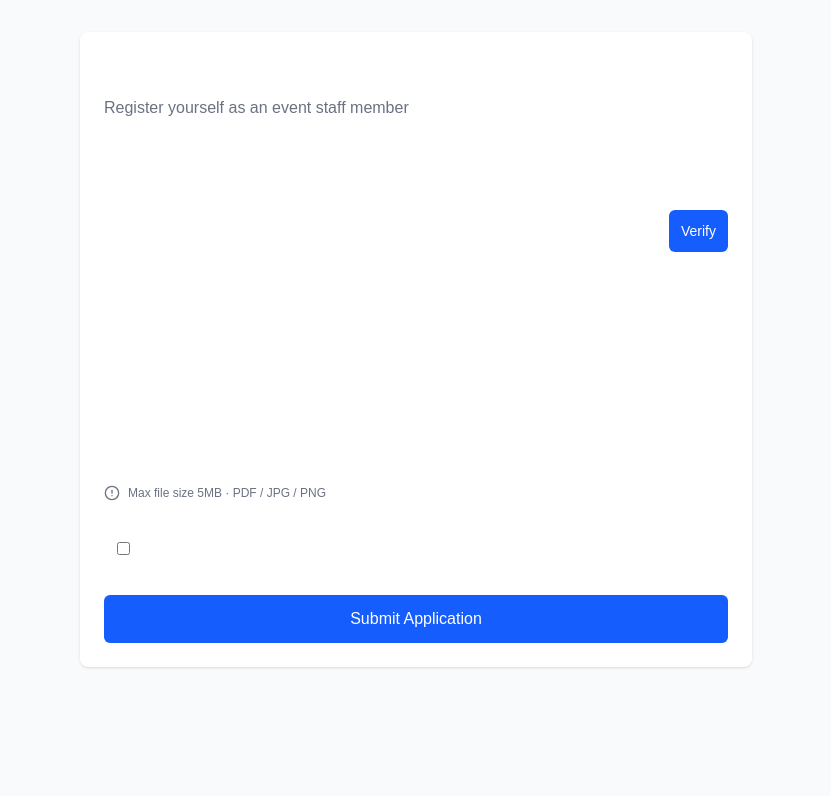
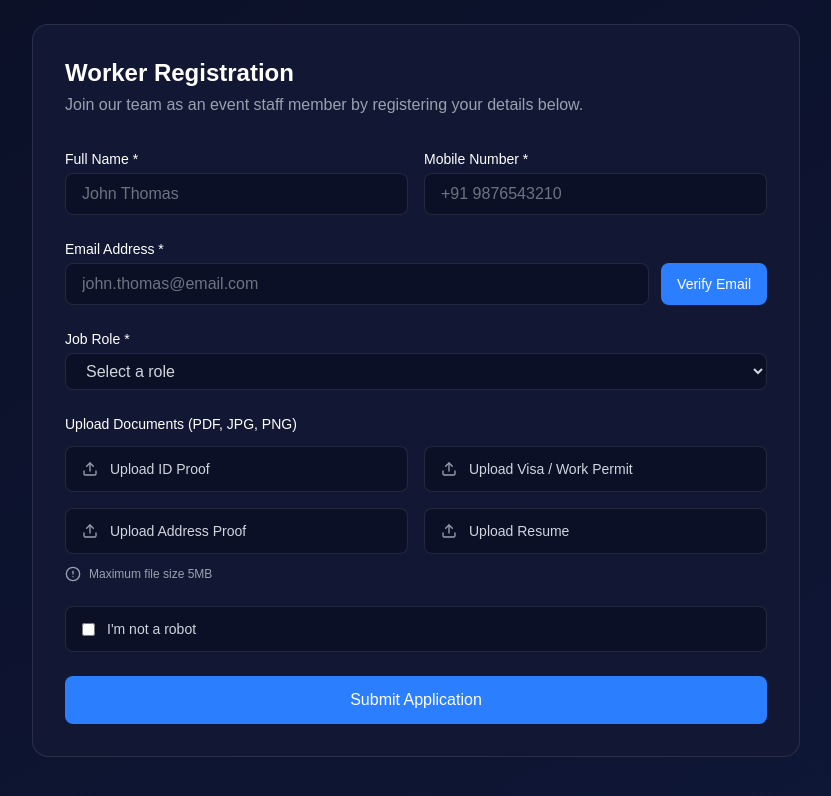
Before and after one commit to MidhunSreekkuttan/Event-Management, a React (Vite) app in the folder frontend/: page /workers/registration in a window 1280 px wide. Shown: the top 796 px of the page, without its empty margins (224-1055 px from the left). Built offline with nearby package versions, Linux system fonts and the light colour scheme.

Commit message:
update workers Page

```diff
--- a/frontend/src/pages/workers/Index.jsx
+++ b/frontend/src/pages/workers/Index.jsx
@@ -68,7 +68,7 @@ const Index = () => {
             <div
               className="flex flex-col sm:flex-row gap-3 md:gap-4 justify-center animate-fade-in"
             >
-              <Link to="/register">
+              <Link to="/workers/registration">
                 <Button size="lg" className="w-full sm:w-auto btn-press group">
                   Register as Worker
                   <ArrowRight className="ml-2 h-4 w-4 transition-transform duration-200 group-hover:translate-x-1" />
--- a/frontend/src/pages/workers/WorkersDashboard.jsx
+++ b/frontend/src/pages/workers/WorkersDashboard.jsx
@@ -66,36 +66,39 @@ const assignments = [
     time: "6:00 AM - 4:00 PM",
     status: "Cancelled",
   },
-
 ];
 
 /* ---------------- STATUS STYLE ---------------- */
 const statusStyle = (status) => {
-  if (status === "Confirmed")
-    return "bg-blue-600/20 text-blue-400";
-  if (status === "Pending")
-    return "bg-yellow-600/20 text-yellow-400";
-  if (status === "Cancelled")
-    return "bg-red-600/20 text-red-400";
+  if (status === "Confirmed") return "bg-blue-600/20 text-blue-400";
+  if (status === "Pending") return "bg-yellow-600/20 text-yellow-400";
+  if (status === "Cancelled") return "bg-red-600/20 text-red-400";
   return "";
 };
 
-/* ---------------- MAIN ---------------- */
+/* ---------------- MAIN COMPONENT ---------------- */
 export default function WorkerDashboard() {
   const [search, setSearch] = useState("");
   const [status, setStatus] = useState("all");
+  const [role, setRole] = useState("all");
+
+  const roles = useMemo(() => {
+    return ["all", ...new Set(assignments.map((a) => a.role))];
+  }, []);
 
   const filteredAssignments = useMemo(() => {
     return assignments.filter((a) => {
       const matchSearch =
         search === "" ||
-        a.title.toLowerCase().includes(search.toLowerCase());
+        a.title.toLowerCase().includes(search.toLowerCase()) ||
+        a.date.toLowerCase().includes(search.toLowerCase());
 
       const matchStatus = status === "all" || a.status === status;
+      const matchRole = role === "all" || a.role === role;
 
-      return matchSearch && matchStatus;
+      return matchSearch && matchStatus && matchRole;
     });
-  }, [search, status]);
+  }, [search, status, role]);
 
   return (
     <div className="min-h-screen bg-gradient-to-br from-[#0b1026] to-[#0f1738] p-6">
@@ -107,7 +110,7 @@ export default function WorkerDashboard() {
             Worker Dashboard
           </h1>
           <p className="text-gray-400 mt-1">
-            Welcome, John! <br /> Manage your event assignments here.
+            Welcome, John! Manage your event assignments here.
           </p>
         </div>
 
@@ -134,26 +137,70 @@ export default function WorkerDashboard() {
         </div>
 
         {/* ASSIGNMENTS */}
-        <div className="rounded-2xl bg-[#121833] border border-white/10 p-6 space-y-5">
+        <div className="rounded-2xl bg-[#121833] border border-white/10 p-6 space-y-6">
           <h2 className="text-lg font-medium text-white">
             My Upcoming Assignments
           </h2>
 
-          {/* SEARCH + FILTER */}
-          <div className="flex flex-col sm:flex-row gap-4">
+          {/* SEARCH */}
+          <div className="relative">
             <input
-              placeholder="Search by event name..."
+              placeholder="Search by event name or date..."
               value={search}
               onChange={(e) => setSearch(e.target.value)}
-              className="w-full rounded-lg bg-[#0b1026] border border-white/10 px-4 py-2 text-gray-300 focus:outline-none"
+              className="w-full rounded-lg bg-[#0b1026] border border-white/10 pl-10 pr-4 py-2 text-gray-300 focus:outline-none"
             />
+            <svg
+              className="absolute left-3 top-2.5 h-5 w-5 text-gray-400"
+              fill="none"
+              stroke="currentColor"
+              viewBox="0 0 24 24"
+            >
+              <path
+                strokeLinecap="round"
+                strokeLinejoin="round"
+                strokeWidth="2"
+                d="M21 21l-4.35-4.35M10 18a8 8 0 100-16 8 8 0 000 16z"
+              />
+            </svg>
+          </div>
 
+          {/* FILTERS */}
+          <div className="flex flex-wrap items-center gap-4 text-sm text-gray-400">
+            <span className="flex items-center gap-2">
+              <svg className="h-4 w-4" viewBox="0 0 24 24" fill="none">
+                <path
+                  d="M3 5h18l-7 8v6l-4-2v-4L3 5z"
+                  stroke="currentColor"
+                  strokeWidth="1.5"
+                />
+              </svg>
+              Filter by:
+            </span>
+
+            {/* ROLE FILTER */}
+            <select
+              value={role}
+              onChange={(e) => setRole(e.target.value)}
+              className="rounded-lg bg-[#0b1026] border border-white/10 px-4 py-2 text-gray-300"
+            >
+              <option value="all">All Roles</option>
+              {roles
+                .filter((r) => r !== "all")
+                .map((r) => (
+                  <option key={r} value={r}>
+                    {r}
+                  </option>
+                ))}
+            </select>
+
+            {/* STATUS FILTER */}
             <select
               value={status}
               onChange={(e) => setStatus(e.target.value)}
               className="rounded-lg bg-[#0b1026] border border-white/10 px-4 py-2 text-gray-300"
             >
-              <option value="all">All Status</option>
+              <option value="all">All Statuses</option>
               <option value="Confirmed">Confirmed</option>
               <option value="Pending">Pending</option>
               <option value="Cancelled">Cancelled</option>
--- a/frontend/src/pages/workers/WorkersRegistration.jsx
+++ b/frontend/src/pages/workers/WorkersRegistration.jsx
@@ -1,3 +1,5 @@
+"use client";
+
 import { useState } from "react";
 import {
   CheckCircle2,
@@ -13,7 +15,7 @@ const documentTypes = [
   { type: "resume", label: "Upload Resume" },
 ];
 
-const WorkerRegistration = () => {
+export default function WorkerRegistration() {
   const [form, setForm] = useState({
     fullName: "",
     mobileNumber: "",
@@ -32,7 +34,7 @@ const WorkerRegistration = () => {
     setForm({ ...form, [name]: type === "checkbox" ? checked : value });
   };
 
-  const verifyEmail = async () => {
+  const verifyEmail = () => {
     if (!form.email) return;
     setVerifying(true);
     setTimeout(() => {
@@ -45,10 +47,10 @@ const WorkerRegistration = () => {
     setUploads({ ...uploads, [type]: file });
   };
 
-  const submitForm = async (e) => {
+  const submitForm = (e) => {
     e.preventDefault();
     if (!emailVerified) {
-      alert("Verify email first");
+      alert("Please verify your email");
       return;
     }
 
@@ -56,69 +58,80 @@ const WorkerRegistration = () => {
     setTimeout(() => {
       setSubmitting(false);
       alert("Application Submitted");
-      setForm({
-        fullName: "",
-        mobileNumber: "",
-        email: "",
-        role: "",
-        robot: false,
-      });
-      setUploads({});
-      setEmailVerified(false);
     }, 2000);
   };
 
   return (
-    <div className="min-h-screen bg-gray-50 p-4 md:p-8">
-      <div className="max-w-2xl mx-auto bg-white rounded-lg shadow p-6">
-        <h1 className="text-2xl font-semibold mb-2">
+    <div className="min-h-screen bg-gradient-to-br from-[#0B1026] to-[#0F1738] p-6">
+      <div className="max-w-3xl mx-auto bg-[#121833] border border-white/10 rounded-2xl p-8">
+
+        {/* HEADER */}
+        <h1 className="text-2xl font-semibold text-white mb-1">
           Worker Registration
         </h1>
-        <p className="text-gray-500 mb-6">
-          Register yourself as an event staff member
+        <p className="text-gray-400 mb-8">
+          Join our team as an event staff member by registering your details below.
         </p>
 
         <form onSubmit={submitForm} className="space-y-6">
+
           {/* NAME & MOBILE */}
           <div className="grid md:grid-cols-2 gap-4">
+            <div>
+              <label className="text-sm text-white mb-1 block">
+                Full Name *
+              </label>
               <input
                 name="fullName"
                 value={form.fullName}
                 onChange={handleChange}
-              placeholder="Full Name"
-              className="border rounded-md p-2 w-full"
+                placeholder="John Thomas"
                 required
+                className="w-full rounded-lg bg-[#0B1026] border border-white/10 px-4 py-2 text-gray-300 focus:outline-none"
               />
+            </div>
+
+            <div>
+              <label className="text-sm text-white mb-1 block">
+                Mobile Number *
+              </label>
               <input
                 name="mobileNumber"
                 value={form.mobileNumber}
                 onChange={handleChange}
-              placeholder="Mobile Number"
-              className="border rounded-md p-2 w-full"
+                placeholder="+91 9876543210"
                 required
+                className="w-full rounded-lg bg-[#0B1026] border border-white/10 px-4 py-2 text-gray-300 focus:outline-none"
               />
+            </div>
           </div>
 
           {/* EMAIL */}
-          <div className="flex gap-2">
+          <div>
+            <label className="text-sm text-white mb-1 block">
+              Email Address *
+            </label>
+
+            <div className="flex gap-3">
               <input
                 name="email"
                 type="email"
                 value={form.email}
                 onChange={handleChange}
-              placeholder="Email Address"
+                placeholder="john.thomas@email.com"
                 disabled={emailVerified}
-              className="border rounded-md p-2 flex-1"
                 required
+                className="flex-1 rounded-lg bg-[#0B1026] border border-white/10 px-4 py-2 text-gray-300 focus:outline-none"
               />
+
               <button
                 type="button"
                 onClick={verifyEmail}
                 disabled={emailVerified || verifying}
-              className={`px-3 py-2 rounded-md text-sm text-white ${
+                className={`px-4 rounded-lg text-sm font-medium text-white flex items-center justify-center ${
                   emailVerified
                     ? "bg-green-500"
-                  : "bg-blue-600 hover:bg-blue-700"
+                    : "bg-blue-500 hover:bg-blue-600"
                 }`}
               >
                 {verifying ? (
@@ -126,41 +139,50 @@ const WorkerRegistration = () => {
                 ) : emailVerified ? (
                   <CheckCircle2 className="h-4 w-4" />
                 ) : (
-                "Verify"
+                  "Verify Email"
                 )}
               </button>
             </div>
+          </div>
 
           {/* ROLE */}
+          <div>
+            <label className="text-sm text-white mb-1 block">
+              Job Role *
+            </label>
             <select
               name="role"
               value={form.role}
               onChange={handleChange}
-            className="border rounded-md p-2 w-full"
               required
+              className="w-full rounded-lg bg-[#0B1026] border border-white/10 px-4 py-2 text-gray-300"
             >
-            <option value="">Select Job Role</option>
-            <option value="coordinator">Event Coordinator</option>
-            <option value="staff">Event Staff</option>
-            <option value="manager">Event Manager</option>
-            <option value="catering">Catering</option>
-            <option value="technical">Technical Support</option>
+              <option value="">Select a role</option>
+              <option>Event Coordinator</option>
+              <option>Event Staff</option>
+              <option>Event Manager</option>
+              <option>Catering Service</option>
+              <option>Technical Support</option>
             </select>
+          </div>
 
           {/* DOCUMENTS */}
           <div>
-            <p className="font-medium mb-2">
-              Upload Documents
-            </p>
+            <label className="text-sm text-white mb-3 block">
+              Upload Documents (PDF, JPG, PNG)
+            </label>
 
-            <div className="grid sm:grid-cols-2 gap-3">
+            <div className="grid sm:grid-cols-2 gap-4">
               {documentTypes.map((doc) => (
                 <label
                   key={doc.type}
-                  className="border rounded-lg p-3 flex items-center gap-2 cursor-pointer hover:bg-gray-50"
+                  className="flex items-center gap-3 bg-[#0B1026] border border-white/10 rounded-lg px-4 py-3 cursor-pointer hover:border-white/20"
                 >
-                  <Upload className="h-4 w-4" />
-                  <span className="text-sm">{doc.label}</span>
+                  <Upload className="h-4 w-4 text-gray-400" />
+                  <span className="text-sm text-gray-300">
+                    {doc.label}
+                  </span>
+
                   <input
                     type="file"
                     className="hidden"
@@ -168,21 +190,22 @@ const WorkerRegistration = () => {
                       uploadFile(doc.type, e.target.files[0])
                     }
                   />
+
                   {uploads[doc.type] && (
-                    <CheckCircle2 className="h-4 w-4 text-green-600 ml-auto" />
+                    <CheckCircle2 className="h-4 w-4 text-green-500 ml-auto" />
                   )}
                 </label>
               ))}
             </div>
 
-            <div className="flex items-center gap-2 mt-3 text-xs text-gray-500">
+            <div className="flex items-center gap-2 mt-3 text-xs text-gray-400">
               <AlertCircle className="h-4 w-4" />
-              Max file size 5MB · PDF / JPG / PNG
+              Maximum file size 5MB
             </div>
           </div>
 
-          {/* ROBOT CHECK */}
-          <label className="flex items-center gap-2 border rounded-lg p-3">
+          {/* ROBOT */}
+          <label className="flex items-center gap-3 bg-[#0B1026] border border-white/10 rounded-lg px-4 py-3">
             <input
               type="checkbox"
               name="robot"
@@ -190,14 +213,16 @@ const WorkerRegistration = () => {
               onChange={handleChange}
               required
             />
-            <span className="text-sm">I'm not a robot</span>
+            <span className="text-sm text-gray-300">
+              I'm not a robot
+            </span>
           </label>
 
           {/* SUBMIT */}
           <button
             type="submit"
             disabled={submitting}
-            className="w-full bg-blue-600 text-white py-3 rounded-md hover:bg-blue-700 flex items-center justify-center gap-2"
+            className="w-full bg-blue-500 hover:bg-blue-600 text-white py-3 rounded-lg font-medium flex items-center justify-center gap-2"
           >
             {submitting ? (
               <>
@@ -212,6 +237,4 @@ const WorkerRegistration = () => {
       </div>
     </div>
   );
-};
-
-export default WorkerRegistration;
+}
```
Lines whose indentation alone changed are shown as unchanged.
